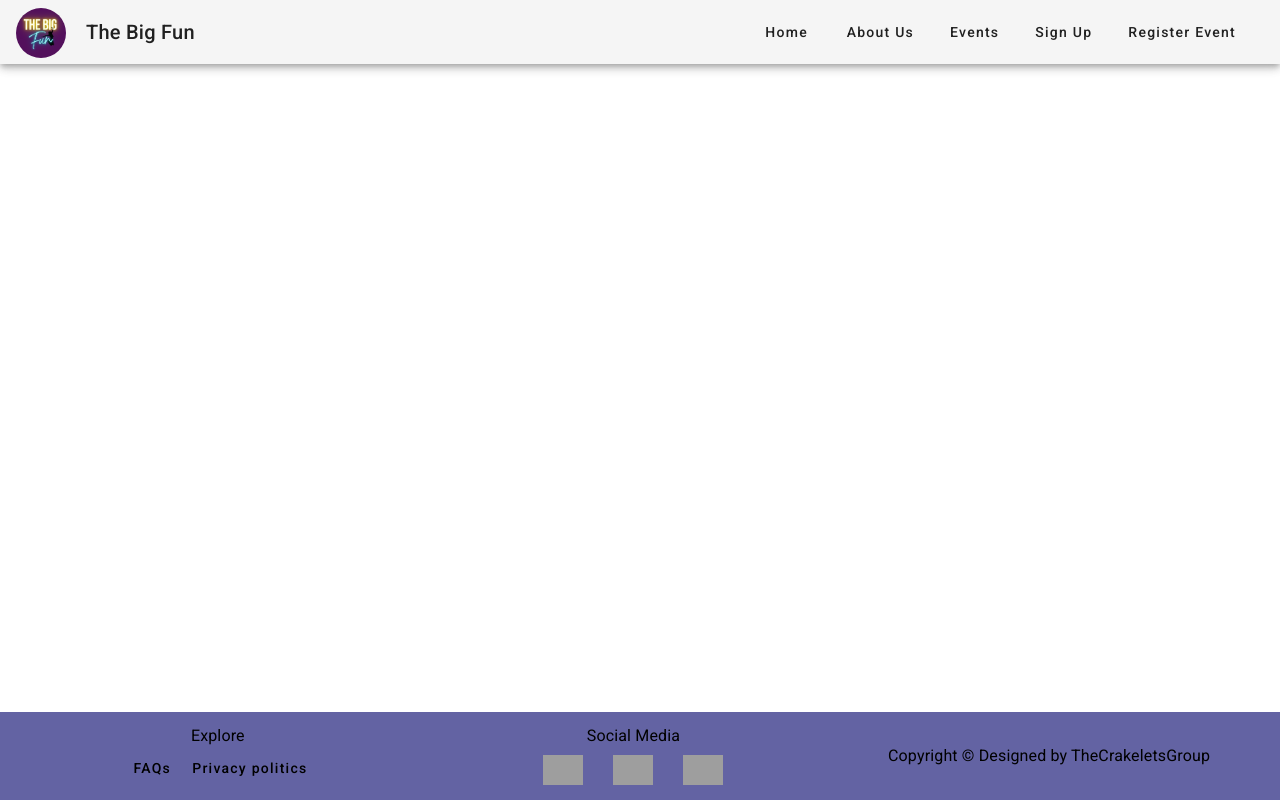
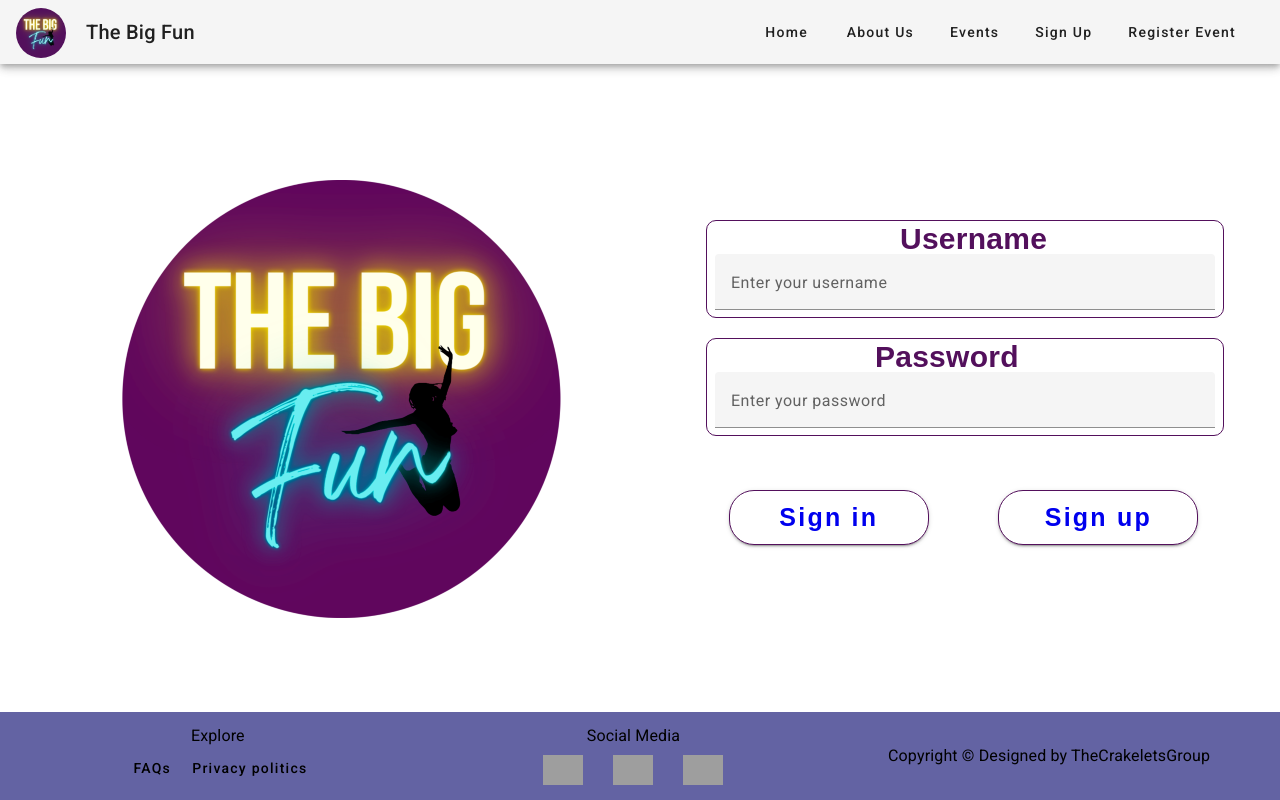
Before and after one commit to CrackeletsGroup-IoT/the-big-fun-web-application, an Angular app: page /SignIn in a window 1280 px wide. Before the commit this address led to /. Built offline with nearby package versions, Linux system fonts and the light colour scheme; grey boxes are pictures that could not be loaded.

Commit message:
Feat: navbar attendee created, and routing updated

```diff
--- a/src/app/app-routing.module.ts
+++ b/src/app/app-routing.module.ts
@@ -12,16 +12,18 @@ import {FaqContentComponent} from "./event/components/faq-content/faq-content.co
 import {
   EventdetailsComponentComponent
 } from "./event/components/eventdetails-component/eventdetails-component.component";
+import {UserloginContentComponent} from "./event/components/userlogin-content/userlogin-content.component";
 
 
 const routes:Routes=[
-  { path: '', component: HomeContentComponent },
+  { path: '', component: UserloginContentComponent },
   { path: 'home', component: HomeContentComponent },
   { path: 'aboutUs', component: AboutusContentComponent },
   { path: 'events', component: ViewEventsContentComponent },
   { path: 'signUp', component: UserregisterContentComponent },
   { path: 'eventRegister', component: RegistereventComponentComponent },
   { path: 'faqs', component: FaqContentComponent },
+  {path: 'SignIn', component: UserloginContentComponent},
   { path: 'eventDetail/:index', component: EventdetailsComponentComponent },
 ];
 
--- a/src/app/app.module.ts
+++ b/src/app/app.module.ts
@@ -55,6 +55,7 @@ import {UserloginContentComponent} from "./event/components/userlogin-content/us
 import {ViewEventsContentComponent} from "./event/components/view-events-content/view-events-content.component";
 import {AppRoutingModule} from "./app-routing.module";
 import {RouterModule} from "@angular/router";
+import { NavbarAttendeeComponent } from './event/components/navbar-attendee/navbar-attendee.component';
 
 
 @NgModule({
@@ -79,6 +80,7 @@ import {RouterModule} from "@angular/router";
     UserloginContentComponent,
     UserregisterContentComponent,
     ViewEventsContentComponent,
+    NavbarAttendeeComponent,
   ],
 
   imports: [
--- a/src/app/event/components/nav/nav.component.css
+++ b/src/app/event/components/nav/nav.component.css
@@ -11,4 +11,5 @@ img{
 
 a{
   margin-right: 20px;
+
 }
--- a/src/app/event/components/navbar-attendee/navbar-attendee.component.css
+++ b/src/app/event/components/navbar-attendee/navbar-attendee.component.css
@@ -0,0 +1,15 @@
+.spacer{
+  flex: 1 1 auto;
+}
+
+img{
+  height: 50px;
+  border-radius: 50px;
+  margin-top: 10px;
+  margin-right: 20px;
+}
+
+a{
+  margin-right: 20px;
+
+}
--- a/src/app/event/components/navbar-attendee/navbar-attendee.component.html
+++ b/src/app/event/components/navbar-attendee/navbar-attendee.component.html
@@ -1 +1,15 @@
-<p>navbar-attendee works!</p>
+<div>
+  <mat-toolbar color="" class="mat-elevation-z5">
+    <span><img src="assets/TheBigFun.png"></span>
+    <span>The Big Fun</span>
+
+    <div class="spacer"></div>
+
+    <a routerLink="/home" routerLinkActive="active" mat-button>Home</a>
+    <a routerLink="/aboutUs" mat-button>About Us</a>
+    <a routerLink="/events" mat-button>Events</a>
+    <a routerLink="/signUp" mat-button>Sign Up</a>
+    <a routerLink="/eventRegister" mat-button>Register Event</a>
+
+  </mat-toolbar>
+</div>
--- a/src/app/event/components/userlogin-content/userlogin-content.component.css
+++ b/src/app/event/components/userlogin-content/userlogin-content.component.css
@@ -116,7 +116,9 @@ div{
   height: 45px;
   justify-content: center;
 }
-
+a{
+  text-decoration: none;
+}
 .uptButton {
   border: 1px solid #53105c;
 }
--- a/src/app/event/components/userlogin-content/userlogin-content.component.html
+++ b/src/app/event/components/userlogin-content/userlogin-content.component.html
@@ -34,7 +34,7 @@
         <div>
           <div class="example-label">
             <div class="example-button-row">
-              <button class="uptButton" mat-raised-button style="width: 200px; height: 55px; border-radius: 25px;">Sign in</button>
+              <button class="uptButton" mat-raised-button style="width: 200px; height: 55px; border-radius: 25px;"> <a routerLink="/home"> Sign in </a> </button>
             </div>
           </div>
         </div>
@@ -42,7 +42,7 @@
         <div>
           <div class="example-label ">
             <div class="example-button-row ">
-              <button  class="uptButton " mat-raised-button style="width: 200px; height: 55px; border-radius: 25px;">Sign up</button>
+              <button  class="uptButton " mat-raised-button style="width: 200px; height: 55px; border-radius: 25px;"><a routerLink="/signUp">Sign up</a> </button>
             </div>
           </div>
         </div>
```
